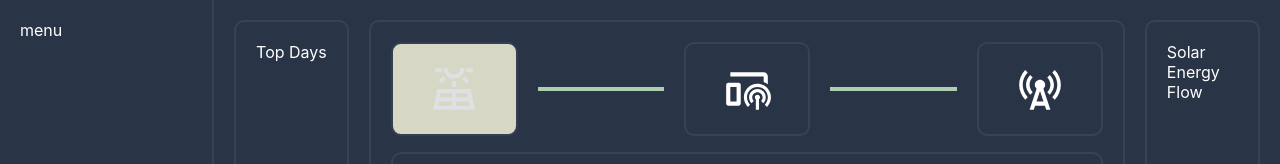
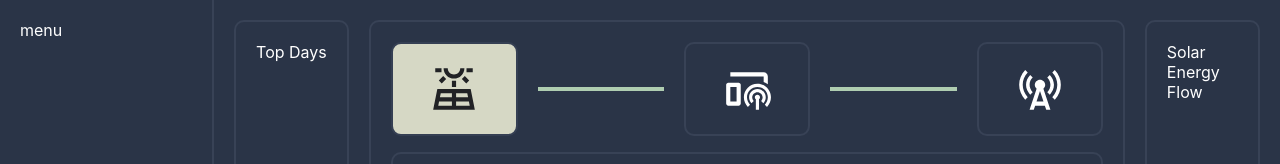
Before and after one commit to eslamdyab21/solar-x, a React (Create React App) app in the folder frontend-gui/: page / in a window 1280 px wide. Shown: the top 164 px of the page. Built offline with nearby package versions, Linux system fonts and the light colour scheme; no server answers.

Commit message:
change solar icon color based on its status

```diff
--- a/frontend-gui/src/components/powerFlow/powerFlow.css
+++ b/frontend-gui/src/components/powerFlow/powerFlow.css
@@ -31,9 +31,15 @@
     grid-row: span 1;
 }
 
-.solar_icon {
+.solar_icon_white {
     display: flex;
     justify-content: center;
+}
+
+.solar_icon_black {
+    display: flex;
+    justify-content: center;
+    color:#202020
 }
 
 .home_icon {
--- a/frontend-gui/src/components/powerFlow/powerFlow.jsx
+++ b/frontend-gui/src/components/powerFlow/powerFlow.jsx
@@ -47,12 +47,12 @@ const PowerFlow = (props) => {
             <div className="powerFlow">
                 {!currentSolarProductionZeroFlag?
                 <div className='box_flow box_1row_1col_flow_solar_icon'>
-                    <div className='solar_icon'>
+                    <div className='solar_icon_black'>
                         <SolarPowerOutlinedIcon fontSize='large' sx={{ fontSize: 50 }} />
                     </div>
                 </div> :
                 <div className='box_flow box_1row_1col_flow'>
-                    <div className='solar_icon'>
+                    <div className='solar_icon_white'>
                         <SolarPowerOutlinedIcon fontSize='large' sx={{ fontSize: 50 }} />
                     </div>
                 </div>
```
